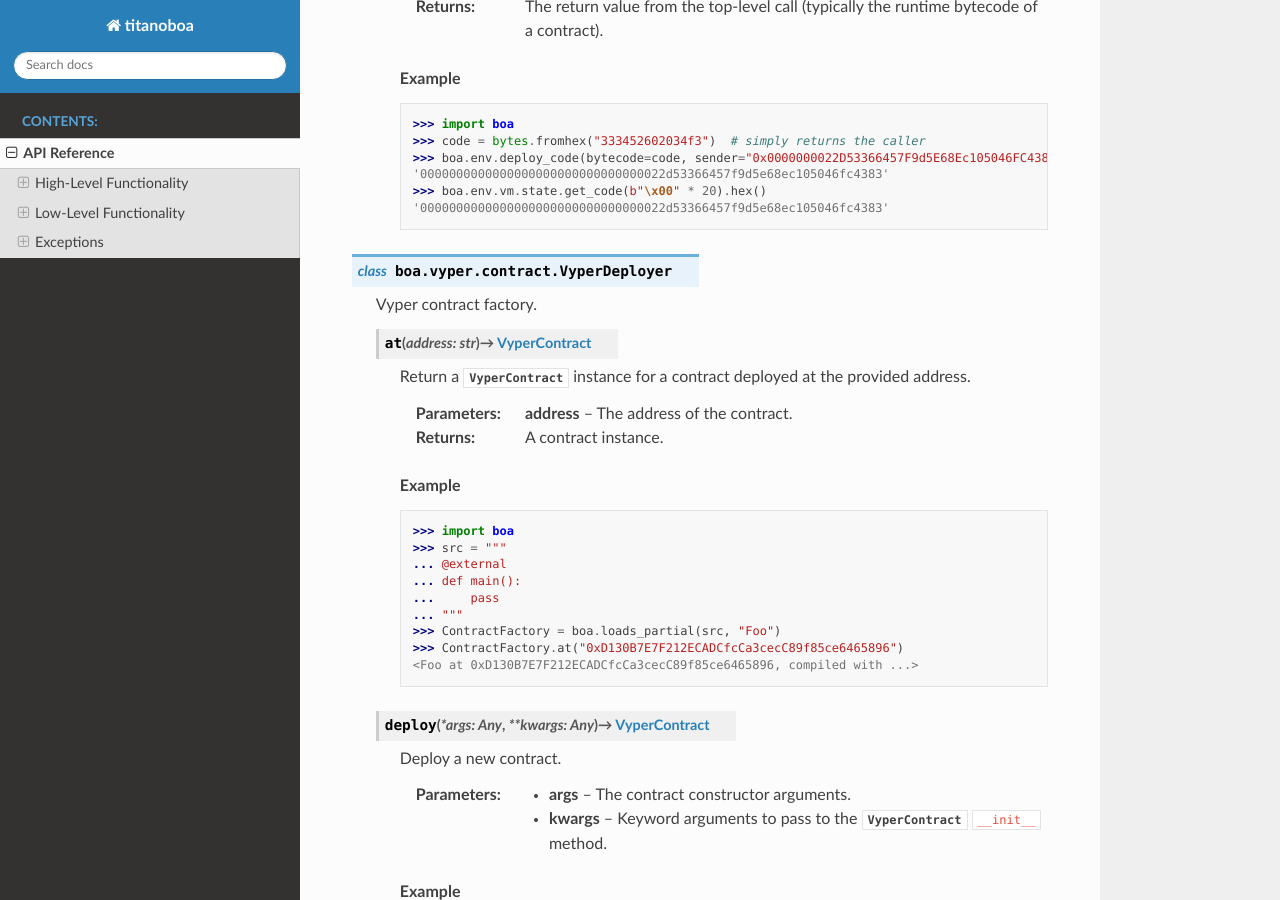
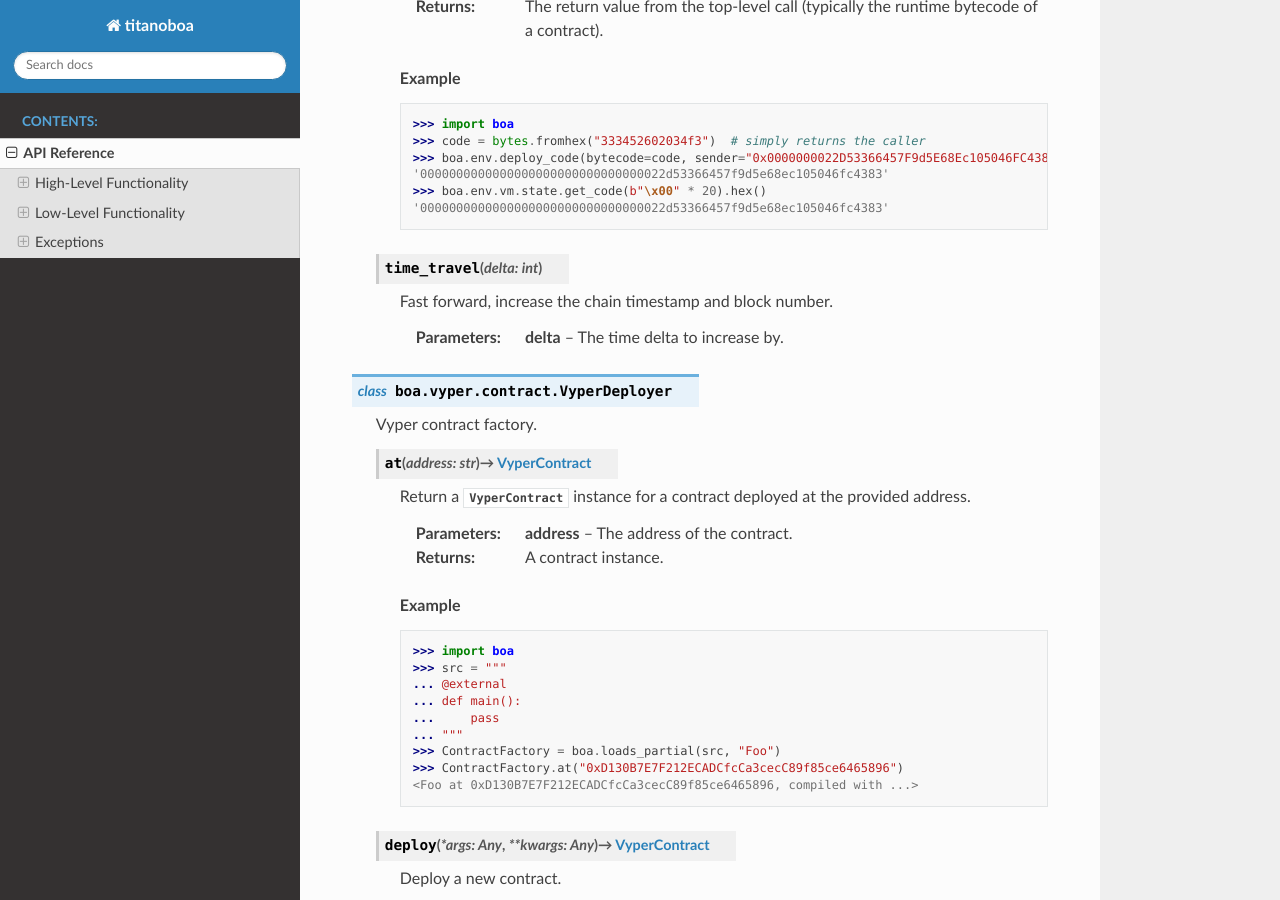
Before and after one commit to vyperlang/titanoboa, a Sphinx documentation site: the page built from docs/source/api.rst, in a window 1280 px wide and 900 px high, scrolled down 8179 px. Built offline with Sphinx 7.4.7 and the Read the Docs theme 2.0.0, drawn with Linux system fonts in a browser that asks for light colours.

Commit message:
docs: document time_travel method

```diff
--- a/docs/source/api.rst
+++ b/docs/source/api.rst
@@ -438,6 +438,13 @@ Low-Level Functionality
             >>> boa.env.vm.state.get_code(b"\x00" * 20).hex()
             '0000000000000000000000000000000022d53366457f9d5e68ec105046fc4383'
 
+    .. method:: time_travel(delta: int)
+
+        Fast forward, increase the chain timestamp and block number.
+
+        :param delta: The time delta to increase by.
+
+
 .. module:: boa.vyper.contract
 
 .. class:: VyperDeployer
```
